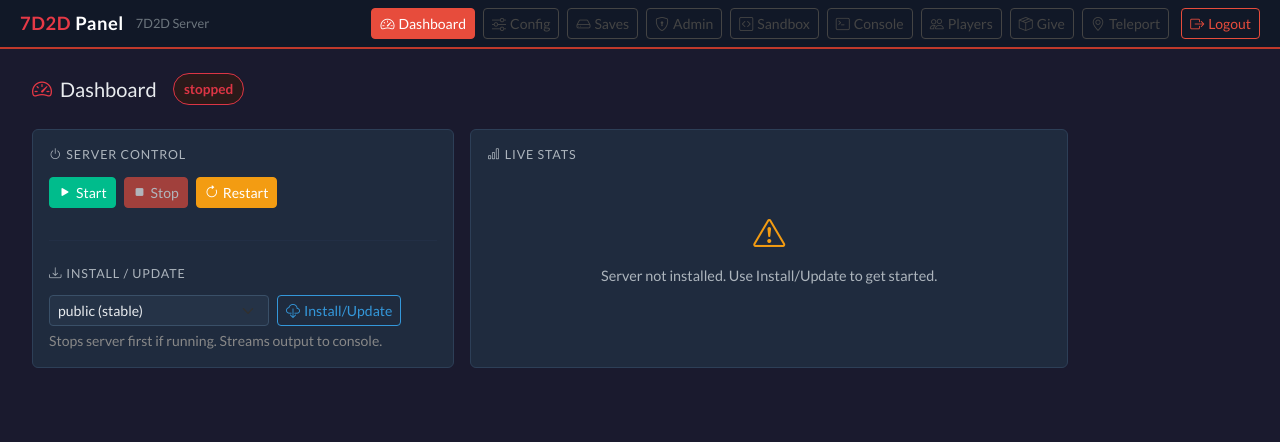
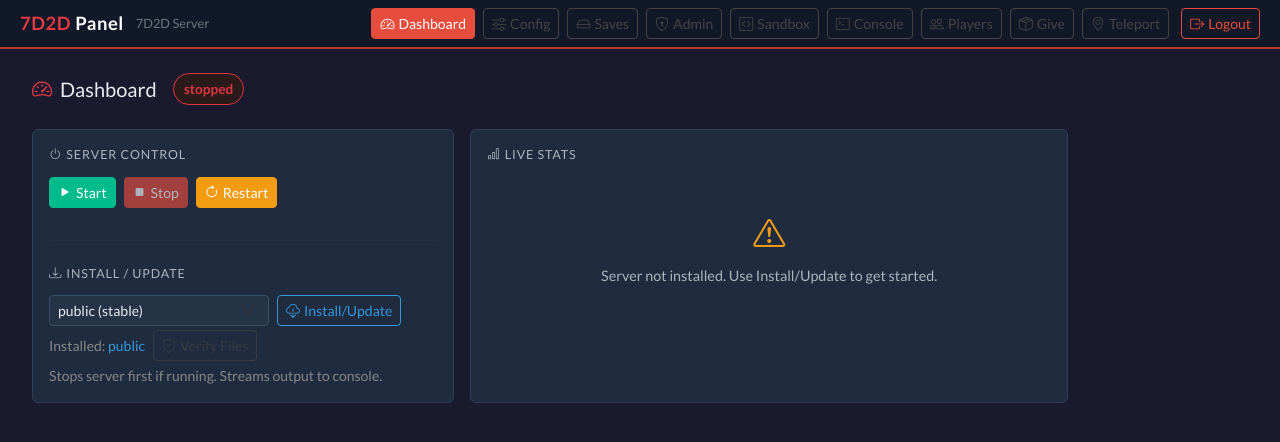
Before and after one commit to djpinger/7d2d-server, a Flask app: page /dashboard in a window 1280 px wide. Shown: the top 442 px of the page. Run offline with Flask 3, Linux system fonts and the light colour scheme; the visitor is signed in with stand-in values (Sample User, id 1); some libraries are stand-ins or nearby versions.

Commit message:
Add Verify Files button and installed branch detection
- _installed_branch() reads steamapps/appmanifest_294420.acf to detect
  the currently installed branch without requiring user input
- /api/server/verify runs install with the detected branch (same validate
  flag, so it re-downloads anything missing or corrupt)
- Dashboard shows installed branch and a Verify Files button

Co-Authored-By: Claude Sonnet 4.6 <noreply@anthropic.com>

```diff
--- a/panel/app.py
+++ b/panel/app.py
@@ -234,6 +234,21 @@ def _ensure_default_config():
 
 def _server_installed():
     return (SERVERFILES_PATH / "7DaysToDieServer.x86_64").exists()
+
+
+def _installed_branch() -> str:
+    """Read the branch from the SteamCMD app manifest. Returns 'public' if not found."""
+    manifest = SERVERFILES_PATH / "steamapps" / "appmanifest_294420.acf"
+    if not manifest.exists():
+        return GAME_BRANCH
+    try:
+        text = manifest.read_text()
+        m = re.search(r'"betakey"\s+"([^"]*)"', text)
+        if m and m.group(1):
+            return m.group(1)
+    except Exception:
+        pass
+    return "public"
 
 
 # ─── Player cache ─────────────────────────────────────────────────────────────
@@ -616,7 +631,8 @@ def api_server_status():
             stats["fps"]     = round(d.get("fps", 0), 1)
             stats["heap_mb"] = round(d.get("memUsed", 0) / 1024 / 1024, 0)
 
-    return jsonify({"state": state, "installed": _server_installed(), "pid": pid, **stats})
+    return jsonify({"state": state, "installed": _server_installed(),
+                    "branch": _installed_branch(), "pid": pid, **stats})
 
 
 @app.route("/api/server/start", methods=["POST"])
@@ -646,6 +662,12 @@ def api_server_install():
     body   = request.get_json() or {}
     branch = body.get("branch", GAME_BRANCH)
     return jsonify(server_install(branch))
+
+
+@app.route("/api/server/verify", methods=["POST"])
+@login_required
+def api_server_verify():
+    return jsonify(server_install(branch=_installed_branch()))
 
 
 # ─── Console ──────────────────────────────────────────────────────────────────
--- a/panel/templates/dashboard.html
+++ b/panel/templates/dashboard.html
@@ -69,13 +69,19 @@
         </div>
         <hr style="border-color:#2d3f57">
         <div class="section-title mt-2"><i class="bi bi-download me-1"></i>Install / Update</div>
-        <div class="d-flex gap-2 align-items-center">
+        <div class="d-flex gap-2 align-items-center mb-1">
           <select id="branchSelect" class="form-select form-select-sm" style="max-width:220px">
             <option value="public">public (stable)</option>
             <option value="latest_experimental">latest_experimental</option>
           </select>
           <button class="btn btn-outline-info btn-sm" id="btnInstall" onclick="installServer()">
             <i class="bi bi-cloud-download me-1"></i>Install/Update
+          </button>
+        </div>
+        <div class="d-flex gap-2 align-items-center">
+          <small class="text-muted">Installed: <span id="installedBranch" class="text-info">—</span></small>
+          <button class="btn btn-outline-secondary btn-sm" id="btnVerify" onclick="verifyFiles()">
+            <i class="bi bi-shield-check me-1"></i>Verify Files
           </button>
         </div>
         <div class="form-text mt-1">Stops server first if running. Streams output to console.</div>
@@ -141,6 +147,8 @@ function updateUI(s) {
 
   document.getElementById('notInstalled').style.display = s.installed ? 'none' : 'block';
   document.getElementById('statsRow').style.display    = s.installed ? ''     : 'none';
+  document.getElementById('btnVerify').disabled        = busy || !s.installed || running;
+  document.getElementById('installedBranch').textContent = s.branch || '—';
 
   if (busy) badge.classList.add('pulse');
   else      badge.classList.remove('pulse');
@@ -152,6 +160,16 @@ async function serverAction(action) {
     const j = await r.json();
     if (j.error) toast(j.error, false);
     else toast(action === 'restart' ? 'Restarting…' : action === 'start' ? 'Starting…' : 'Stopping…');
+  } catch(e) { toast(e.message, false); }
+}
+
+async function verifyFiles() {
+  if (!confirm('Verify all game files against Steam? This re-downloads anything missing or corrupt.')) return;
+  try {
+    const r = await fetch('/api/server/verify', {method: 'POST'});
+    const j = await r.json();
+    if (j.error) toast(j.error, false);
+    else toast('Verification started — watch the Console page for progress.');
   } catch(e) { toast(e.message, false); }
 }
 
```
